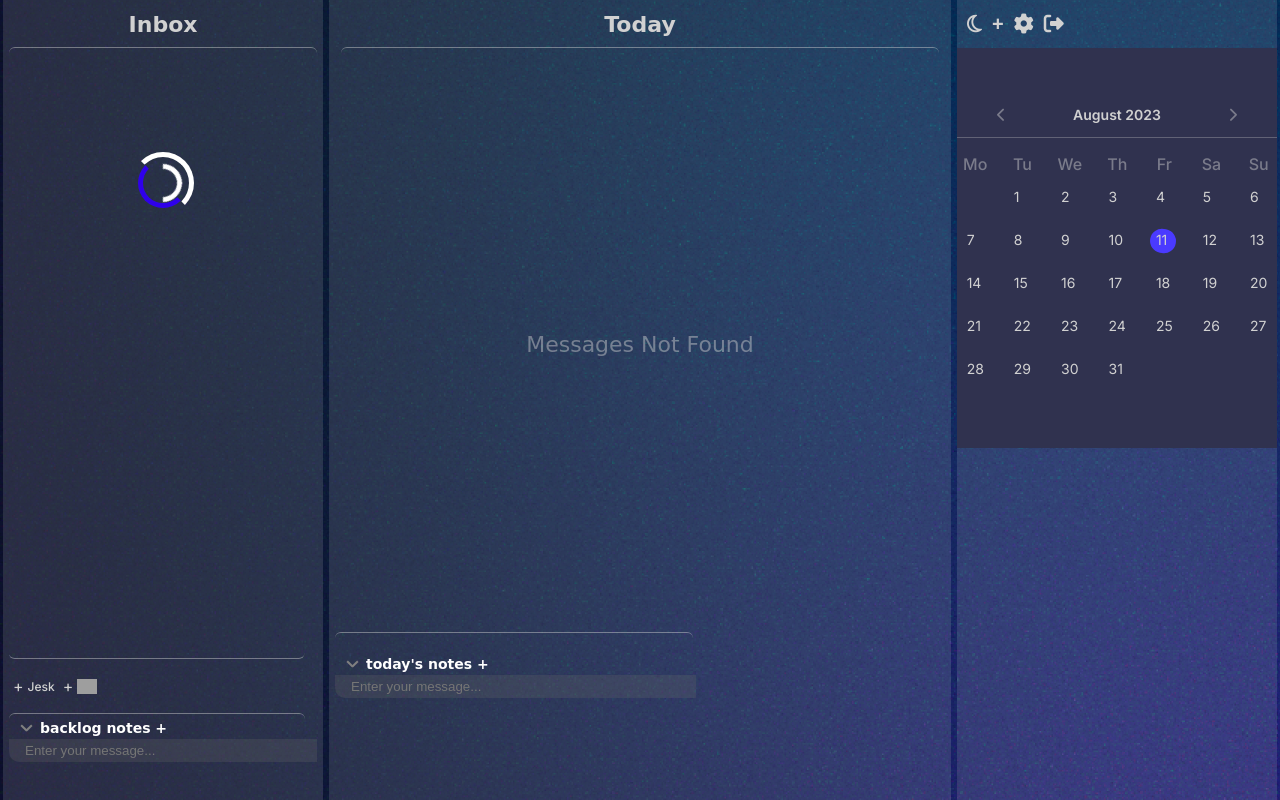
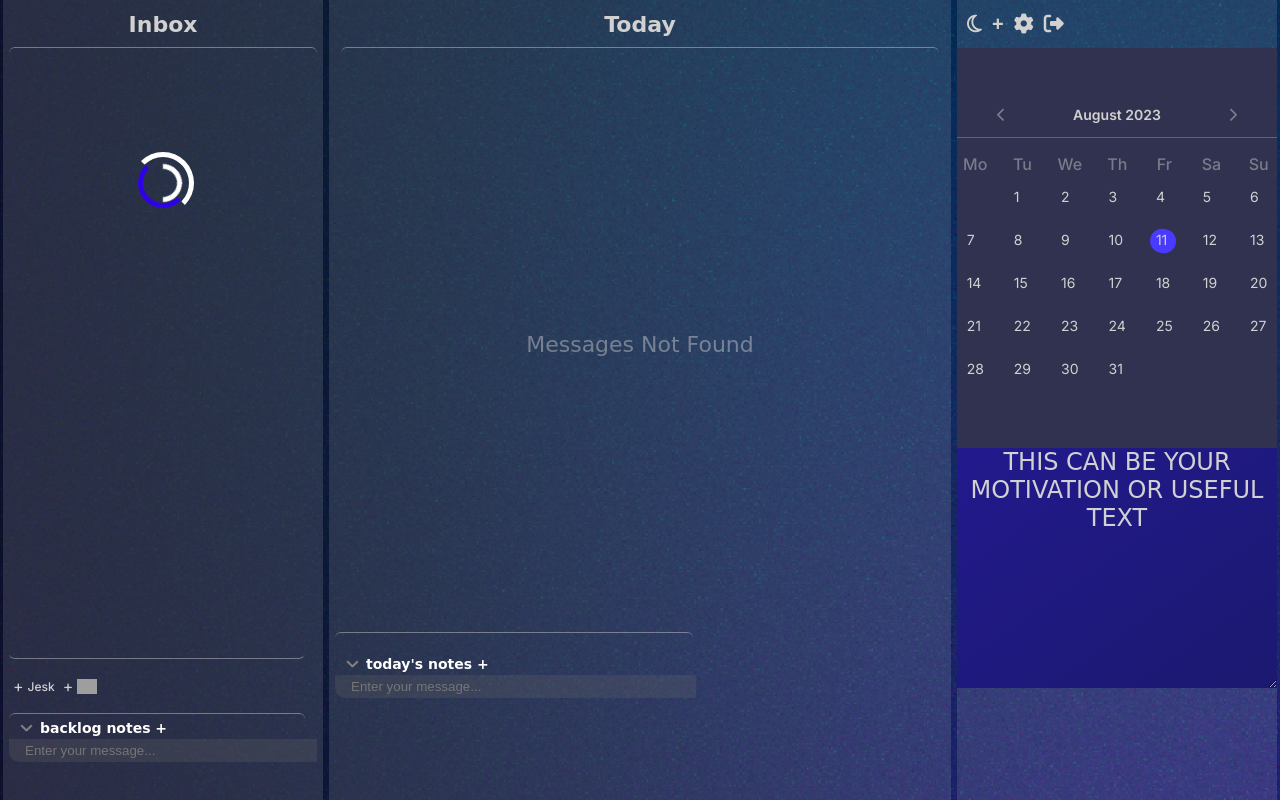
Before and after one commit to Jaswine/JeskLauncher, a Django app: page / in a window 1280 px wide. Run offline with Django 4.2, Linux system fonts and the light colour scheme; the visitor is signed in with stand-in values (Sample User, id 1); data that the repository does not hold is empty; some libraries are stand-ins or nearby versions; some web fonts are replaced; grey boxes are pictures that could not be loaded.

Commit message:
add motivation style

```diff
--- a/base/templates/base/blocks/Calendar.html
+++ b/base/templates/base/blocks/Calendar.html
@@ -25,7 +25,15 @@
 
    <!-- _________ MOTIVATION __________ -->
    <div class="calendar__motivation">
-
+      <div class="calendar__motivation__type">
+         <select name="motivation__type" id="motivation_type">
+            <option value="text">text</option>
+            <option value="image">image</option>
+         </select>
+      </div>
+      <div class="calendar__motivation__place">
+         <textarea name="" id="">THIS CAN BE YOUR MOTIVATION OR USEFUL TEXT</textarea>
+      </div>
    </div>
 
    <!-- _________ FOOTER __________ -->
--- a/static/css/index.css
+++ b/static/css/index.css
@@ -425,8 +425,8 @@
 .calendar__settings button, a {
    font-size: 20px;
    font-weight: bold;
+}
 
-}
 /*
  ? _____ CALENDAR ______
 */
@@ -522,3 +522,85 @@
 .calendar__body tr .active::after {
    opacity: 1;
 }
+
+
+/*
+ ? _____ MOTIVATION ______
+*/
+.calendar__motivation {
+   position: relative;
+
+   display: flex;
+   justify-content: center;
+   align-items: center;
+   flex-direction: column;
+
+   width: 100%;
+   height: 30vh;
+}
+.calendar__motivation__type {
+   position: absolute;
+
+   top: 5px;
+   right: 5px;
+
+   z-index: 1;
+   opacity: 0;
+
+   transition: all .3s linear;
+}
+.calendar__motivation:hover .calendar__motivation__type {
+   opacity: 1;
+}
+#motivation_type {
+   /* background-color: var(--oblue); */
+   background-color: var(--violet);
+
+   padding: 6px 10px;
+   border-radius: 6px;
+   font-size: 16px;
+
+   cursor: pointer;
+   color: var(--white);
+}
+#motivation_type option {
+   background-color: var(--violet);
+   padding: 4px 6px ;
+   font-size: 16px;
+   color: var(--white);
+}
+.calendar__motivation__place {
+   position: relative;
+
+   display: flex;
+   justify-content: center;
+   align-items: center;
+   flex-direction: column;
+
+   width: 100%;
+   height: 30vh;
+
+   background: rgb(34,25,141);
+   background: linear-gradient(145deg, rgba(34,25,141,1) 0%, rgba(27,25,112,1) 100%);
+}
+.calendar__motivation__place textarea {
+   width: 100%;
+   height: 100%;
+
+   max-width: 100%;
+   max-height: 100%;
+
+   min-width: 100%;
+   min-height: 100%;
+
+   border: none;
+   outline: none;
+   overflow-y: hidden;
+
+   text-align: center;
+
+   font-size: 24px;
+   font-family: var(--brunoAceSC);
+
+   margin: auto;
+}
```
